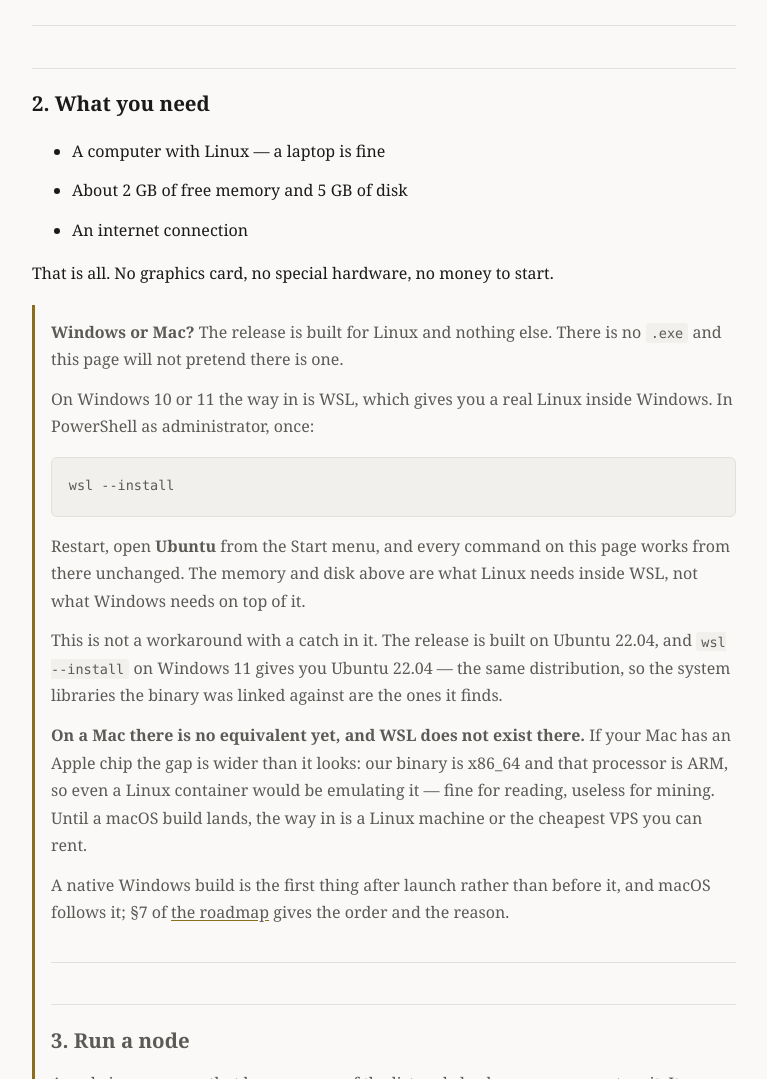
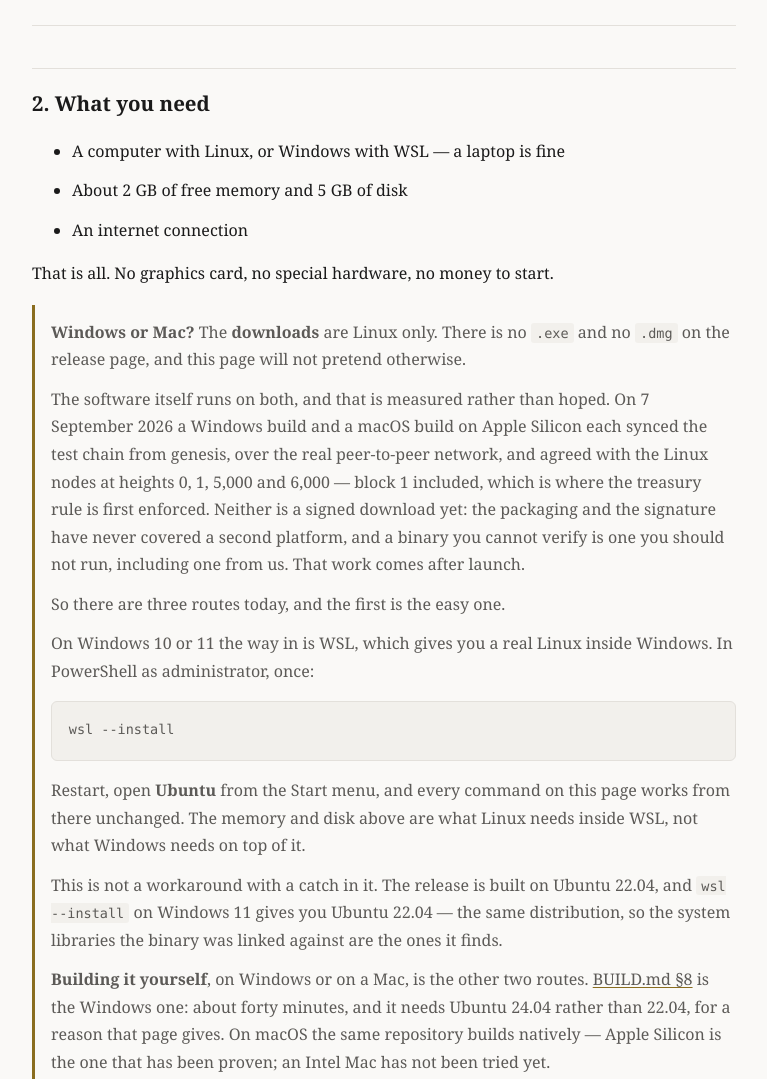
Before and after one commit to wam-coin-official/wam-coin, a plain HTML site: page start/index.html in a window 1280 px wide. Shown: the part 940-2019 px from the top of the page, without its empty margins (256-1023 px from the left). Drawn offline with Linux system fonts and the light colour scheme.

Commit message:
the pages can stop saying Linux and nothing else, because it is no longer true
Asked for by the founder: when a platform passes, say so where readers are.
Both passed, in one CI run, and every "say why it failed" step is skipped
because nothing did:

    macOS arm64             build 739s   sync from genesis 279s   success
    Windows x86_64          cross 1361s                          success
    Windows agrees          sync from genesis 204s               success
    clang on our sources    18s          AVX-512 guard on PE 35s  success

Each binary synced the test chain from block zero over the real network and
matched heights 0, 1, 5,000 and 6,000 -- block 1 included, where the treasury
rule is first enforced.

The 204 seconds also settles yesterday's headline. "Windows binary agrees with
the chain: failed after 30m 40s" was the gate's own timeout, not a
disagreement: the same job now finishes the same work in three and a half
minutes with a timeout that fits a hosted runner.

What the pages say is split carefully, because only half of this is a
download. The software runs on Windows and macOS -- measured, with the heights
named. There is still no .exe and no .dmg, the packaging and the signature
have never covered a second platform, and a binary a reader cannot verify is
one they should not run, including one from us. Both halves are on the page,
in both languages, and neither is softened.

Three routes now instead of one dead end: WSL, which was already there and
stays because it is the easiest; BUILD.md §8 for a Windows build; and macOS
natively, with Apple Silicon proven and Intel not yet tried. The old
paragraph told a Mac reader to go and rent a Linux server.

```diff
--- a/start/index.html
+++ b/start/index.html
@@ -82,14 +82,17 @@ hr{border:0;border-top:1px solid var(--rule);margin:2.2rem 0}
 <p><strong>What makes WAM different from Bitcoin:</strong> Bitcoin mining now needs specialised machines that cost thousands. WAM uses an algorithm called <em>RandomX</em> that runs best on the ordinary processor already in your laptop. The point is that someone with one computer can take part, not only someone with a warehouse.</p>
 <hr>
 <h2 id="2-what-you-need">2. What you need</h2>
-<ul><li>A computer with Linux — a laptop is fine</li><li>About 2 GB of free memory and 5 GB of disk</li><li>An internet connection</li></ul>
+<ul><li>A computer with Linux, or Windows with WSL — a laptop is fine</li><li>About 2 GB of free memory and 5 GB of disk</li><li>An internet connection</li></ul>
 <p>That is all. No graphics card, no special hardware, no money to start.</p>
-<blockquote><p><strong>Windows or Mac?</strong> The release is built for Linux and nothing else. There is no <code>.exe</code> and this page will not pretend there is one.</p>
+<blockquote><p><strong>Windows or Mac?</strong> The <strong>downloads</strong> are Linux only. There is no <code>.exe</code> and no <code>.dmg</code> on the release page, and this page will not pretend otherwise.</p>
+<p>The software itself runs on both, and that is measured rather than hoped. On 7 September 2026 a Windows build and a macOS build on Apple Silicon each synced the test chain from genesis, over the real peer-to-peer network, and agreed with the Linux nodes at heights 0, 1, 5,000 and 6,000 — block 1 included, which is where the treasury rule is first enforced. Neither is a signed download yet: the packaging and the signature have never covered a second platform, and a binary you cannot verify is one you should not run, including one from us. That work comes after launch.</p>
+<p>So there are three routes today, and the first is the easy one.</p>
 <p>On Windows 10 or 11 the way in is WSL, which gives you a real Linux inside Windows. In PowerShell as administrator, once:</p>
 <pre><code>wsl --install</code></pre>
 <p>Restart, open <strong>Ubuntu</strong> from the Start menu, and every command on this page works from there unchanged. The memory and disk above are what Linux needs inside WSL, not what Windows needs on top of it.</p>
 <p>This is not a workaround with a catch in it. The release is built on Ubuntu 22.04, and <code>wsl --install</code> on Windows 11 gives you Ubuntu 22.04 — the same distribution, so the system libraries the binary was linked against are the ones it finds.</p>
-<p><strong>On a Mac there is no equivalent yet, and WSL does not exist there.</strong> If your Mac has an Apple chip the gap is wider than it looks: our binary is x86_64 and that processor is ARM, so even a Linux container would be emulating it — fine for reading, useless for mining. Until a macOS build lands, the way in is a Linux machine or the cheapest VPS you can rent.</p>
+<p><strong>Building it yourself</strong>, on Windows or on a Mac, is the other two routes. <a href="https://github.com/wam-coin-official/wam-coin/blob/main/docs/BUILD.md#8-building-for-windows">BUILD.md §8</a> is the Windows one: about forty minutes, and it needs Ubuntu 24.04 rather than 22.04, for a reason that page gives. On macOS the same repository builds natively — Apple Silicon is the one that has been proven; an Intel Mac has not been tried yet.</p>
+<p><strong>Do not run a Linux binary on an Apple chip through a container.</strong> Our download is x86_64 and that processor is ARM, so it would be emulated: readable, and useless for mining.</p>
 <p>A native Windows build is the first thing after launch rather than before it, and macOS follows it; §7 of <a href="https://github.com/wam-coin-official/wam-coin/blob/main/docs/ROADMAP.md">the roadmap</a> gives the order and the reason.</p>
 <hr>
 <h2 id="3-run-a-node">3. Run a node</h2>
```
Also changed, not shown: start-ar/index.html (+6 -3 lines).
